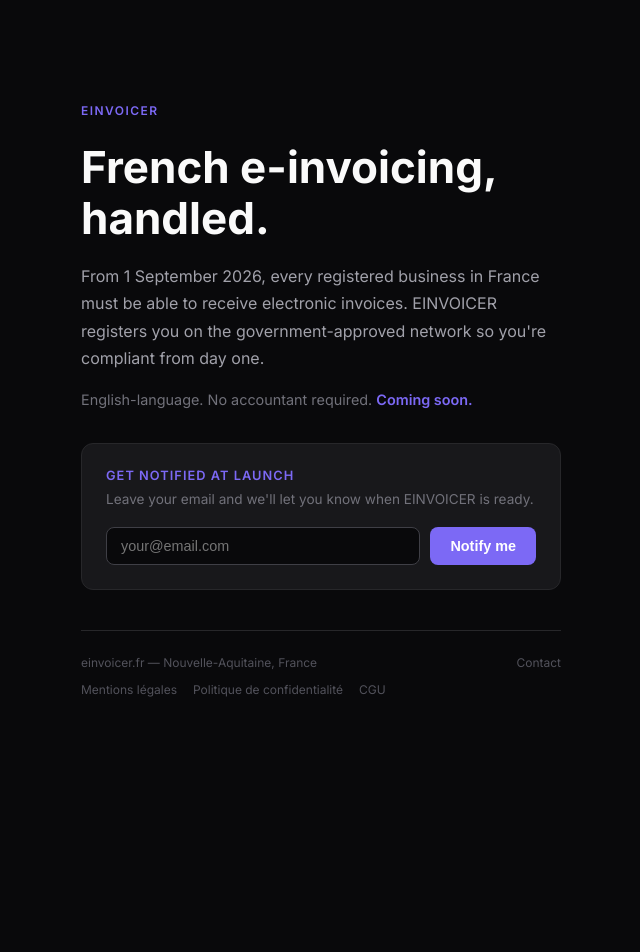
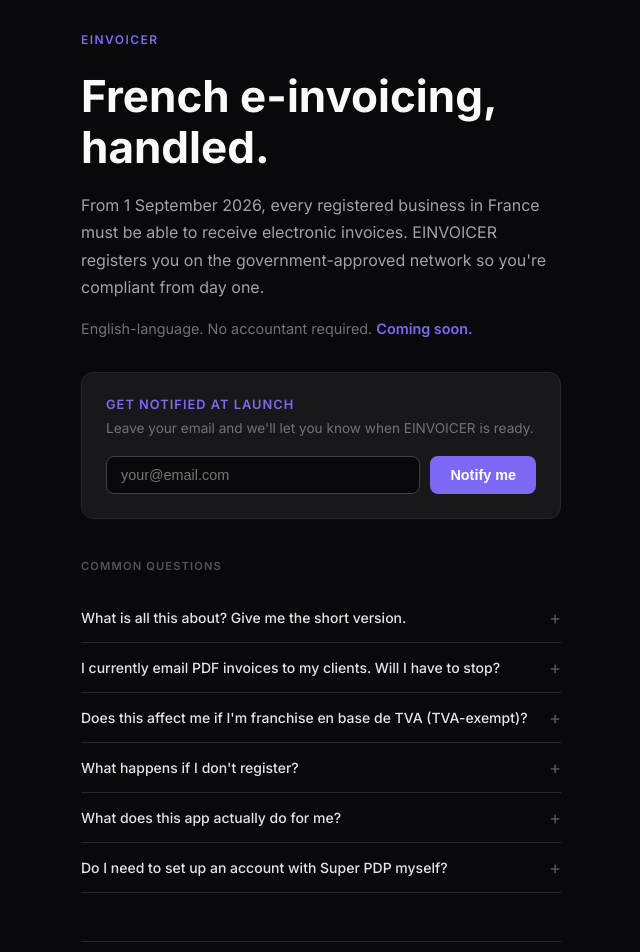
Before and after one commit to wattsmainsanglais/einvoicer-landing, a React (Vite) app: page / in a window 1280 px wide. Shown: the top 952 px of the page, without its empty margins (319-959 px from the left). Before the commit the page ends 800 px from the top, so only its background shows below. Built offline with nearby package versions, Linux system fonts and the light colour scheme.

Commit message:
add faqs to landing page

```diff
--- a/src/App.tsx
+++ b/src/App.tsx
@@ -118,6 +118,59 @@ export default function App() {
           )}
         </div>
 
+        <div style={{ marginBottom: '3rem' }}>
+          <p style={{ fontSize: '0.7rem', fontWeight: 600, letterSpacing: '0.1em', color: '#52525b', textTransform: 'uppercase', marginBottom: '1.25rem' }}>
+            Common questions
+          </p>
+          {[
+            {
+              q: 'What is all this about? Give me the short version.',
+              a: 'France is digitising its invoicing system. From September 2026, every business with a SIREN must be registered on a government-certified platform to receive electronic invoices. SMEs and micro-enterprises must also start issuing through one from September 2027. This app registers your business and handles the compliance side automatically.',
+            },
+            {
+              q: 'I currently email PDF invoices to my clients. Will I have to stop?',
+              a: 'For B2B invoices (to other registered businesses), emailed PDFs won\'t be compliant from September 2027. This app replaces that workflow — you create the invoice here, it\'s routed compliantly, and you still get a PDF to send alongside it.',
+            },
+            {
+              q: 'Does this affect me if I\'m franchise en base de TVA (TVA-exempt)?',
+              a: 'Yes. The mandate applies to all businesses with a SIREN regardless of TVA status. You\'re still required to be registered on a certified platform to receive invoices from September 2026.',
+            },
+            {
+              q: 'What happens if I don\'t register?',
+              a: 'From September 2026, you won\'t be able to receive compliant e-invoices from other businesses. From September 2027, invoices you issue outside a certified platform will be non-compliant. Penalties are €15 per invoice, up to €15,000 per year.',
+            },
+            {
+              q: 'What does this app actually do for me?',
+              a: 'It connects your business to Super PDP — a government-certified invoicing platform. Create an invoice here, and the app formats it correctly (Factur-X), routes it through the Peppol network, and delivers it to your client\'s platform. You get a PDF copy, can email it to your client, and track the full payment history.',
+            },
+            {
+              q: 'Do I need to set up an account with Super PDP myself?',
+              a: 'No. The app handles the connection for you. You go through a short one-time identity verification (Datakeen — passport or ID required) and a couple of authorisation steps. That\'s it. You don\'t need a direct Super PDP account.',
+            },
+          ].map(({ q, a }) => (
+            <details key={q} style={{ borderBottom: '1px solid #27272a', paddingBottom: '0' }}>
+              <summary style={{
+                padding: '0.875rem 0',
+                cursor: 'pointer',
+                fontSize: '0.875rem',
+                fontWeight: 500,
+                color: '#e4e4e7',
+                listStyle: 'none',
+                display: 'flex',
+                justifyContent: 'space-between',
+                alignItems: 'center',
+                gap: '1rem',
+              }}>
+                {q}
+                <span style={{ color: '#52525b', fontSize: '1.1rem', flexShrink: 0 }}>+</span>
+              </summary>
+              <p style={{ fontSize: '0.85rem', color: '#71717a', lineHeight: 1.7, padding: '0 0 1rem' }}>
+                {a}
+              </p>
+            </details>
+          ))}
+        </div>
+
         <div style={{ borderTop: '1px solid #27272a', paddingTop: '1.5rem', display: 'flex', flexDirection: 'column', gap: '0.75rem' }}>
           <div style={{ display: 'flex', justifyContent: 'space-between', alignItems: 'center', flexWrap: 'wrap', gap: '0.5rem' }}>
             <p style={{ fontSize: '0.75rem', color: '#52525b' }}>
```
